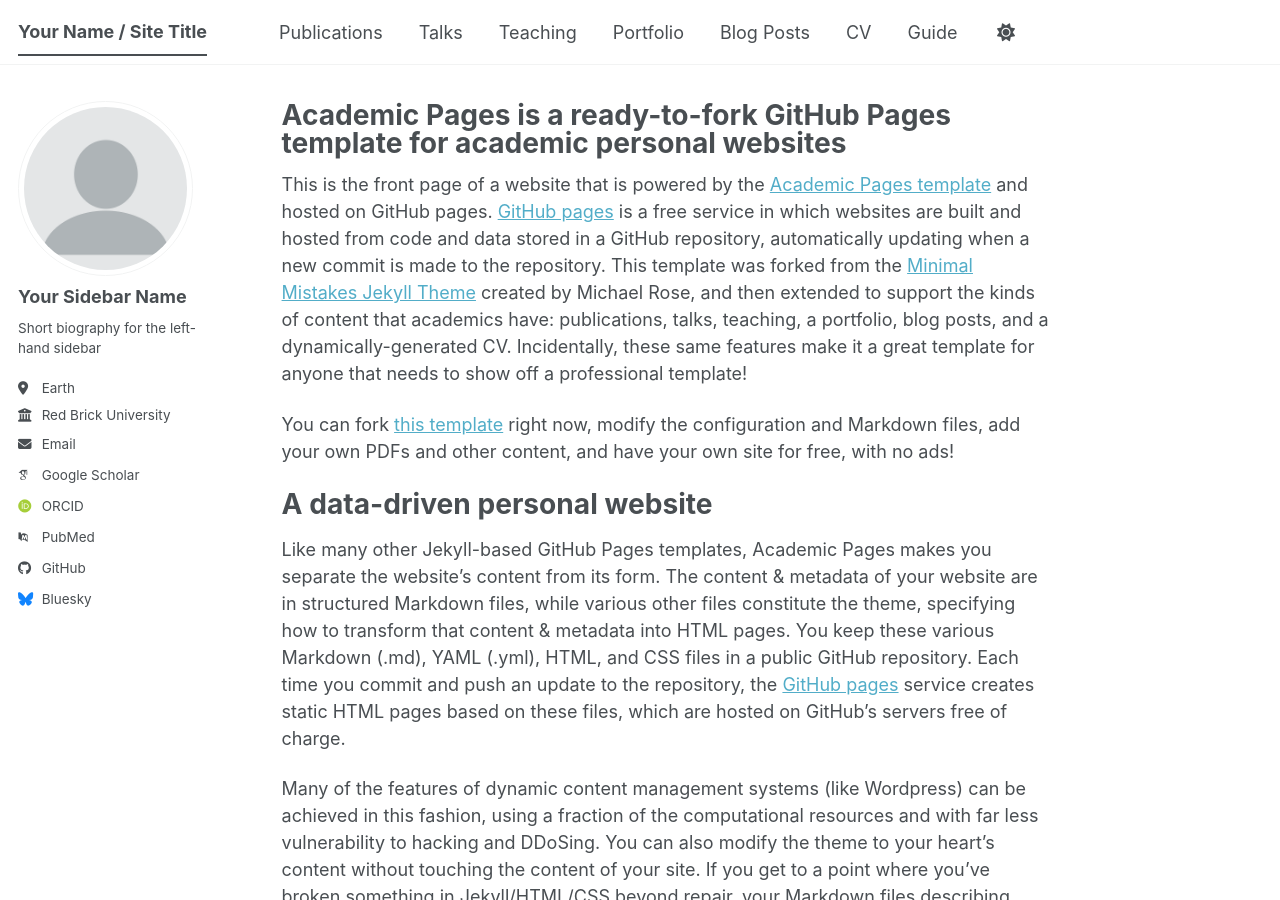
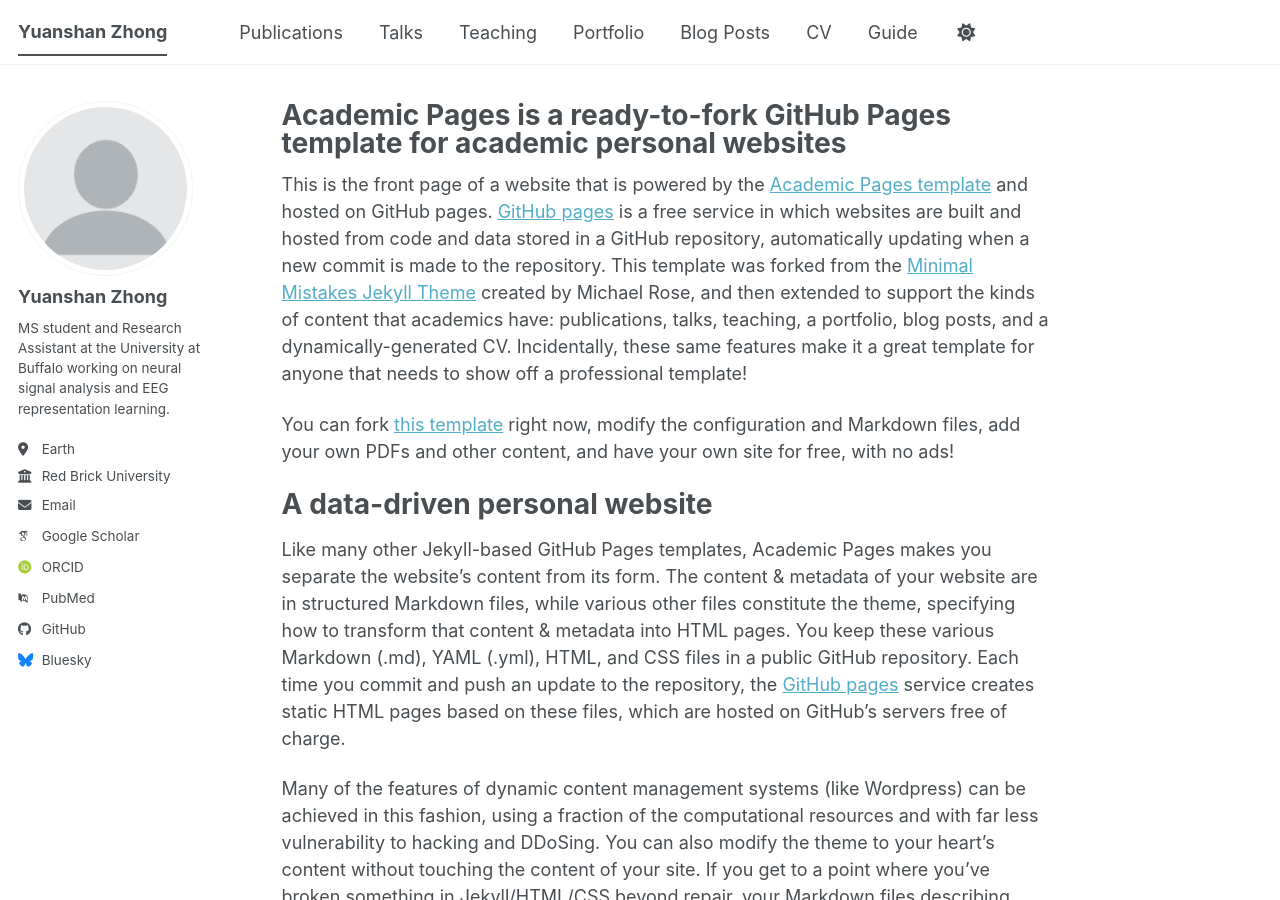
Before and after one commit to Yzhong9527/Yzhong9527.github.io, a Jekyll site: the page built from _pages/about.md, in a window 1280 px wide and 900 px high. Built offline with Jekyll 4.4.1, drawn with Linux system fonts in a browser that asks for light colours; some web fonts are replaced; a script bundle is joined from its source files by our own code; library files that are not in the unit come from our copies.

Commit message:
Update _config.yml

```diff
--- a/_config.yml
+++ b/_config.yml
@@ -9,10 +9,10 @@
 # Basic Site Settings
 locale                   : "en-US"
 site_theme               : "default" # The available themes options are "default", "air", "sunrise", "mint", "dirt" and "contrast"
-title                    : "Your Name / Site Title"
+title                    : "Yuanshan Zhong"
 title_separator          : "-"
 name                     : &name "Your Name"
-description              : &description "Your Name's academic portfolio"   # Update this with a general description of your site, this is the default if not overridden by a page
+description              : "Research on EEG signal analysis, neural representation learning, and closed-loop neuromodulation."
 url                      : https://academicpages.github.io # The base hostname & protocol for your site e.g. "https://[your GitHub username].github.io",
                                                            # or if you already have some other page hosted on Github then use "https://[your GitHub username].github.io/[Your Repo Name]"
 baseurl                  : "" # the subpath of your site, e.g. "/blog"
@@ -24,9 +24,9 @@
 author:
   # Biographic information
   avatar           : "profile.png"
-  name             : "Your Sidebar Name"
+  name             : "Yuanshan Zhong"
   pronouns         : # example: "she/her"
-  bio              : "Short biography for the left-hand sidebar"
+  bio              : "MS student and Research Assistant at the University at Buffalo working on neural signal analysis and EEG representation learning."
   location         : "Earth"
   employer         : "Red Brick University"
   uri              : # URL
```
